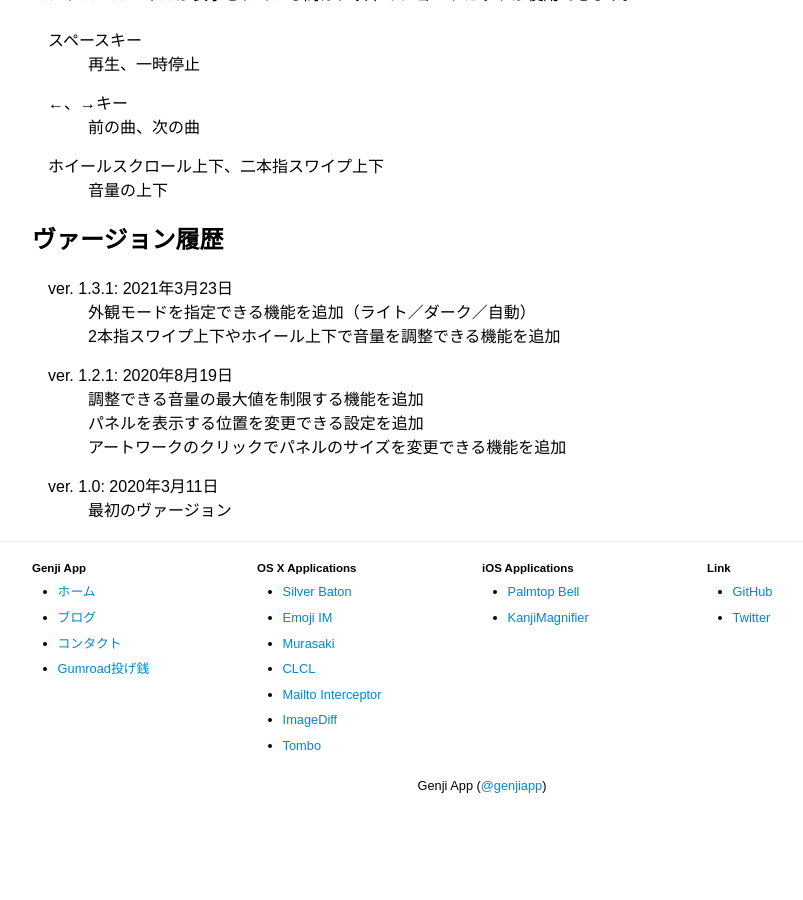
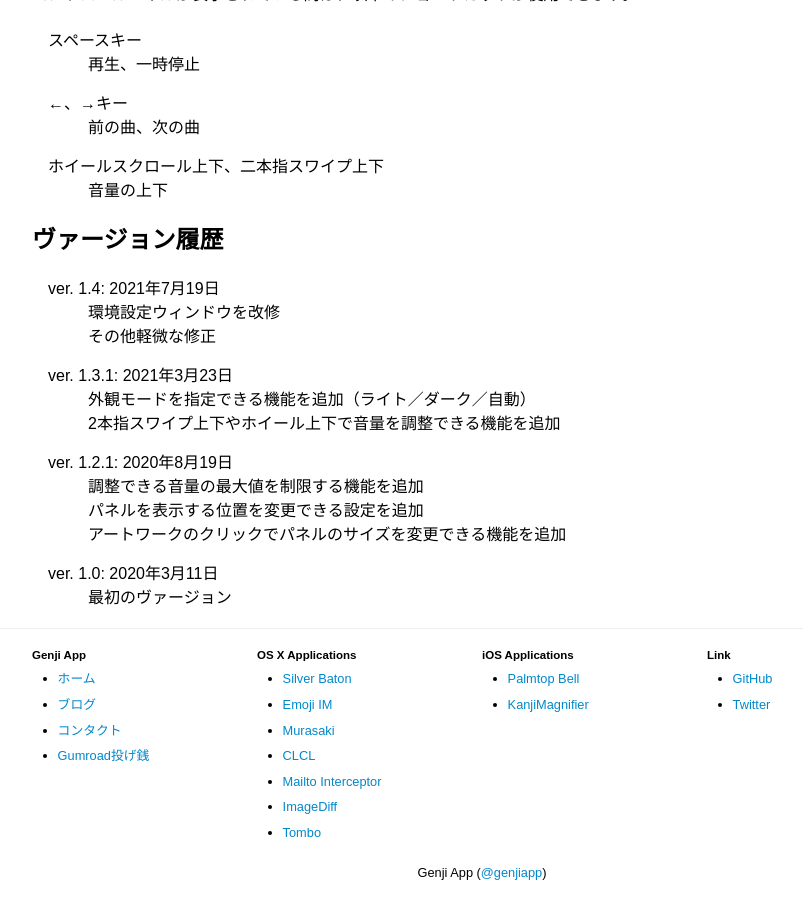
Before and after one commit to GenjiApp/genjiapp.github.io, a Jekyll site: the page built from mac/silver-baton/index.html, in a window 1280 px wide and 900 px high, scrolled down 2870 px. Shown: the whole window, without its empty margins (158-961 px from the left). Built offline with Jekyll 4.4.1, drawn with Linux system fonts in a browser that asks for light colours; before the commit the page ends 3683 px from its top, so only the background shows below that.

Commit message:
add new release Silver Baton v1.4

```diff
--- a/mac/silver-baton/index.html
+++ b/mac/silver-baton/index.html
@@ -93,6 +93,10 @@ language: ja
 <h2>ヴァージョン履歴</h2>
 
 <dl>
+  <dt>ver. 1.4: 2021年7月19日</dt>
+  <dd>環境設定ウィンドウを改修</dd>
+  <dd>その他軽微な修正</dd>
+
   <dt>ver. 1.3.1: 2021年3月23日</dt>
   <dd>外観モードを指定できる機能を追加（ライト／ダーク／自動）</dd>
   <dd>2本指スワイプ上下やホイール上下で音量を調整できる機能を追加</dd>
--- a/mac/silver-baton/index_en.html
+++ b/mac/silver-baton/index_en.html
@@ -90,6 +90,10 @@ language: en
 <h2>Version History</h2>
 
 <dl>
+  <dt>ver. 1.4: 2021-7-19</dt>
+  <dd>Fix Preferences Window</dd>
+  <dd>Fix minor issues</dd>
+
   <dt>v. 1.3.1: 2021-3-23</dt>
   <dd>Add Appearance mode changing feature (Light/Dark/Auto)</dd>
   <dd>Add Sound Volume changing feature by using 2-finger swiping up/down or scrolling up/down</dd>
```
